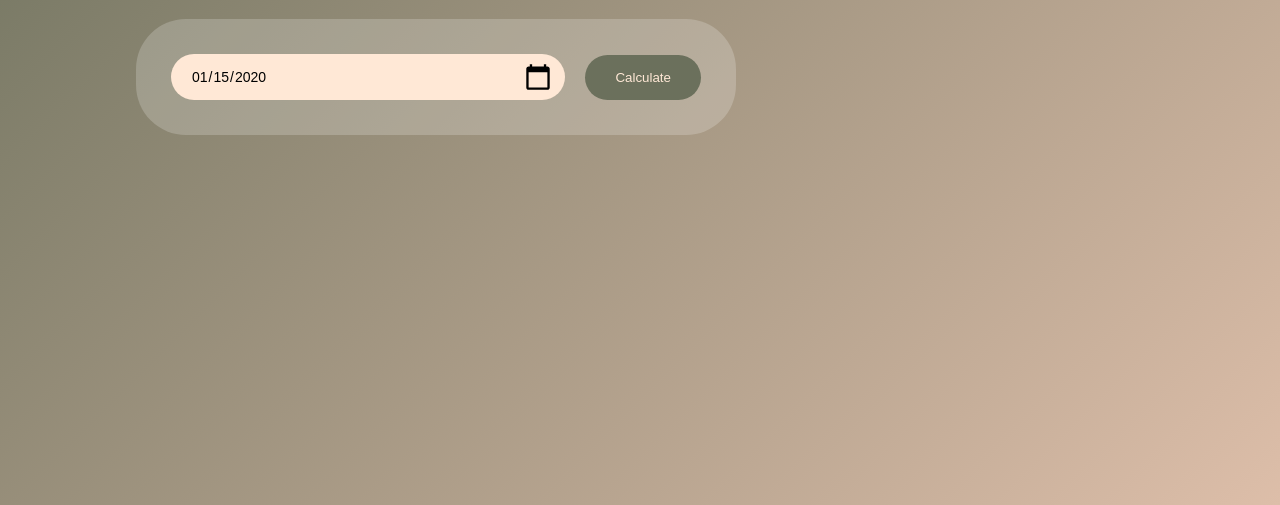
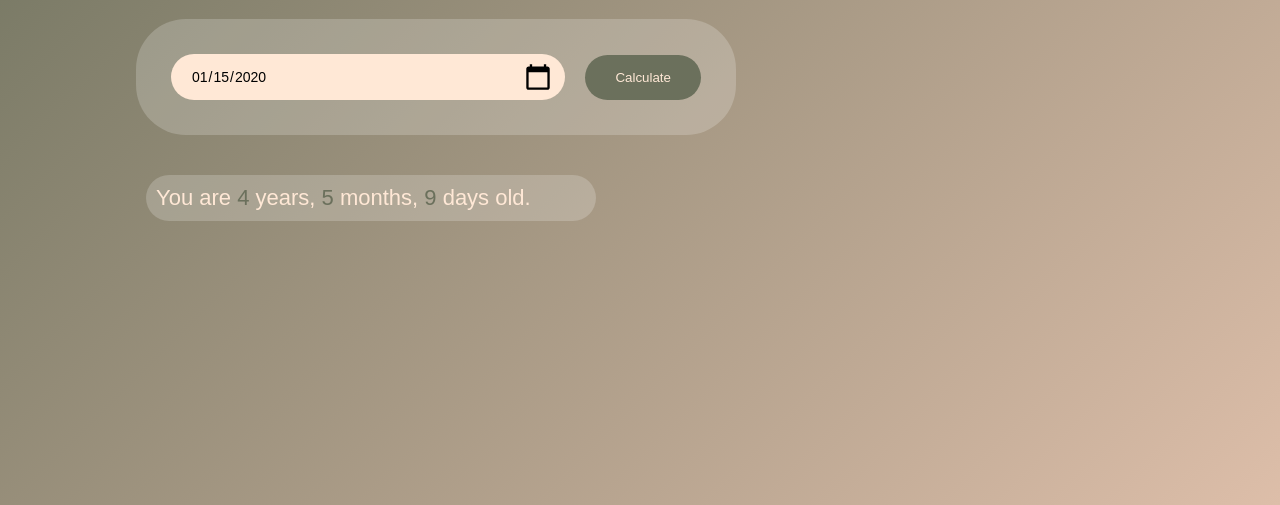
Before and after one commit to Pawlitka/AgeCalculatorApp, a plain HTML site: page index.html in a window 1280 px wide. Both pictures are taken after typing "2020-01-15" into the empty fields and a click on the button "Calculate". Shown: the part 295-800 px from the top of the page. Drawn offline with Linux system fonts and the light colour scheme.

Commit message:
add function calculate, result paragraph and css

```diff
--- a/index.html
+++ b/index.html
@@ -11,8 +11,9 @@
             <h1>JavaScript<br><span> Age Calculator</span></h1>
             <div class="input-box">
                 <input type="date" id="date">
-                <button>Calculate</button>
+                <button onclick="CalculateAgeOnClickButton()">Calculate</button>
             </div>
+            <p id="result"></p>
         </div>
 
     </div>
--- a/script.js
+++ b/script.js
@@ -1,2 +1,46 @@
 let userInput = document.getElementById("date")
 userInput.max = new Date().toISOString().split("T")[0];
+let result = document.getElementById("result");
+
+function CalculateAgeOnClickButton() {
+    let birthDate = new Date(userInput.value);
+
+    let d1 = birthDate.getDate();
+    let m1 = birthDate.getMonth() + 1;
+    let y1 = birthDate.getFullYear();
+
+    let today = new Date();
+
+    let d2 = today.getDate();
+    let m2 = today.getMonth() + 1;
+    let y2 = today.getFullYear();
+
+    let d3, m3, y3;
+
+    y3 = y2 - y1;
+
+    // if 2nd month is greater i can do simple subtract
+    if(m2 >= m1) {
+        m3 = m2 - m1;
+    }else {
+        // else i need to decrease year and subtract with base 12
+        y3--;
+        m3 = 12 + m2 - m1;
+    }
+
+    if(d2 >= d1) {
+        d3 = d2 - d1;
+    }else {
+        m3--;
+        d3 = getDaysInMonth(y1, m1) + d2 - d1;
+    }
+    if(m3 < 0) {
+        m3 = 11;
+        y3--;
+    }
+    result.innerHTML= `You are <span>${y3}</span> years, <span>${m3}</span> months, <span>${d3}</span> days old.`;
+}
+
+function getDaysInMonth(year, month) {
+    return new Date(year, month, 0).getDate();
+}
--- a/styles.css
+++ b/styles.css
@@ -81,3 +81,17 @@
     background-size: 30px;
     cursor: pointer;
 }
+
+#result {
+    background: rgba(255,255,255,0.2);
+    width: 450px;
+    padding: 10px;
+    margin: 10px;
+    border-radius: 50px;
+    font-size: 22px;
+    color: var(--light-color);
+}
+
+#result span {
+    color: var(--dark-green-color);
+}
```
